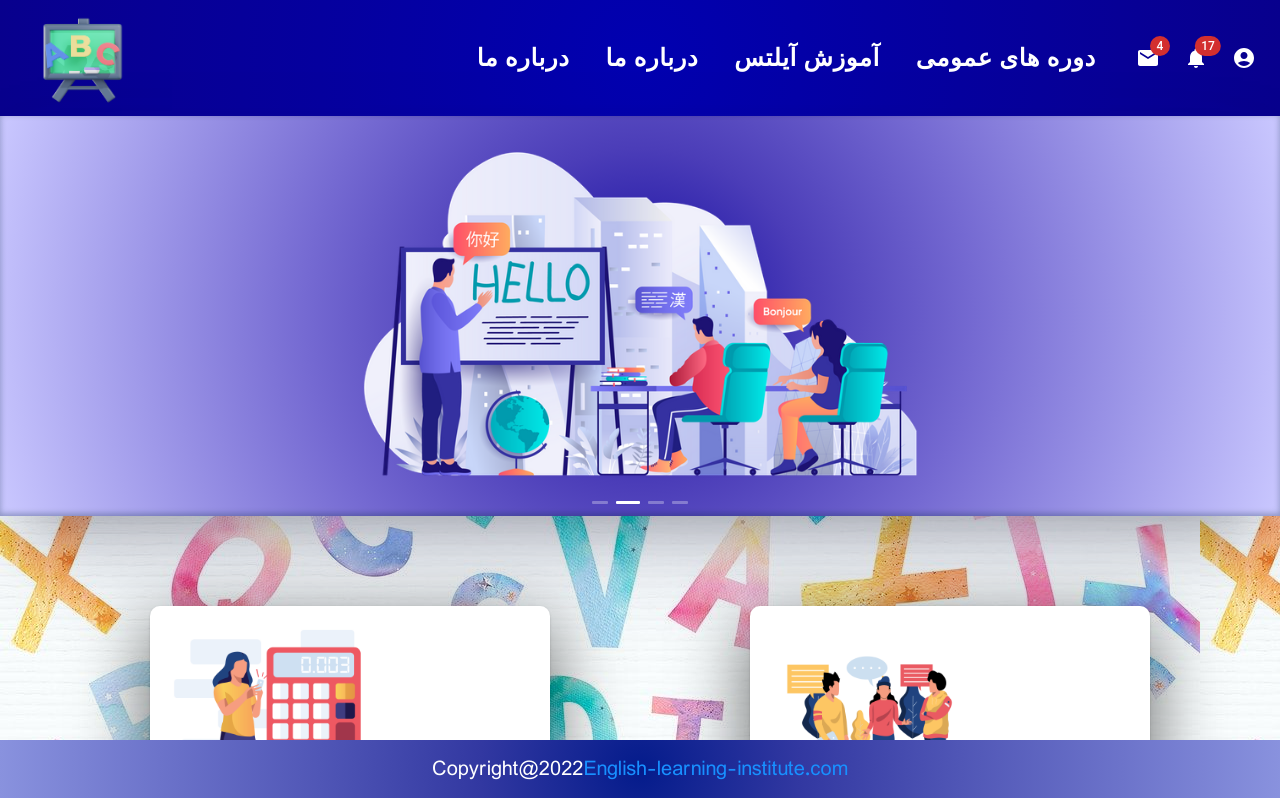
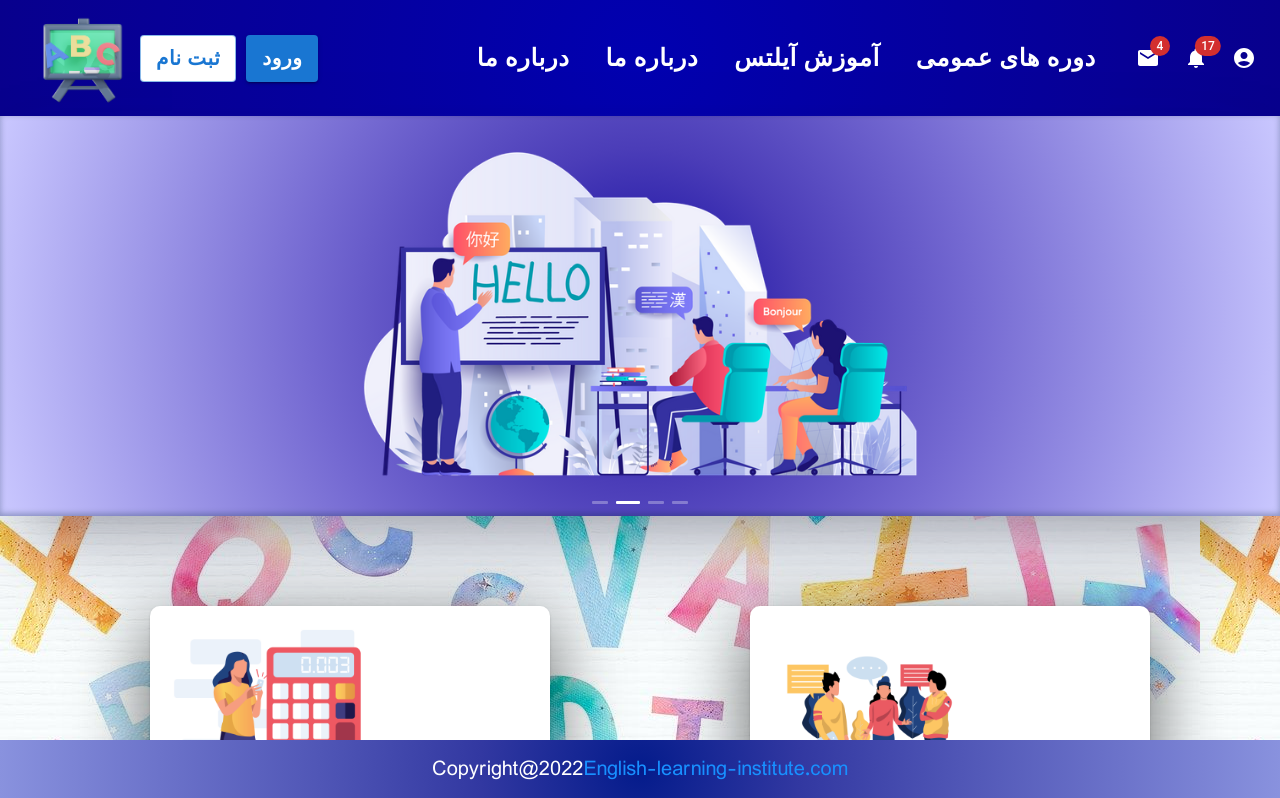
Before and after one commit to Hooman1994/english-learning-institute, a React (Create React App) app: page / in a window 1280 px wide. Shown: the top 798 px of the page. Built offline with nearby package versions, Linux system fonts and the light colour scheme.

Commit message:
froms added

```diff
--- /dev/null
+++ b/src/components/Form/Form.js
@@ -0,0 +1,46 @@
+import * as React from 'react';
+import Box from '@mui/material/Box';
+import Button from '@mui/material/Button';
+import Typography from '@mui/material/Typography';
+import Modal from '@mui/material/Modal';
+
+const style = {
+  position: 'absolute',
+  top: '50%',
+  left: '50%',
+  transform: 'translate(-50%, -50%)',
+  width: 600,
+  height: 700,
+  borderRadius: "10px",
+  bgcolor: 'background.paper',
+  border: '2px solid #000',
+  boxShadow: 24,
+  p: 4,
+};
+
+export default function Forms(props) {
+  const [open, setOpen] = React.useState(false);
+  const handleOpen = () => setOpen(true);
+  const handleClose = () => setOpen(false);
+
+  return (
+    <div>
+      <Button onClick={handleOpen} style={props.style} variant={props.variant}>{props.buttonTitle}</Button>
+      <Modal
+        open={open}
+        onClose={handleClose}
+        aria-labelledby="modal-modal-title"
+        aria-describedby="modal-modal-description"
+      >
+        <Box sx={style}>
+          <Typography id="modal-modal-title" variant="h6" component="h2">
+            Text in a modal
+          </Typography>
+          <Typography id="modal-modal-description" sx={{ mt: 2 }}>
+            Duis mollis, est non commodo luctus, nisi erat porttitor ligula.
+          </Typography>
+        </Box>
+      </Modal>
+    </div>
+  );
+}
--- a/src/components/Layout/Navbar.js
+++ b/src/components/Layout/Navbar.js
@@ -17,6 +17,8 @@ import MoreIcon from "@mui/icons-material/MoreVert";
 import Image from "../../assets/images/main-logo.webp";
 import FadeMenu from "../MenuItems/MenuItem";
 import { menuItems } from "../../utility/data";
+import { Button } from "@mui/material";
+import Form from "../Form/Form";
 
 const Search = styled("div")(({ theme }) => ({
   position: "relative",
@@ -172,6 +174,27 @@ export default function PrimarySearchAppBar() {
               alt="Logo"
             ></img>
           </IconButton>
+          <Form
+            buttonTitle="ثبت نام"
+            variant="outlined"
+            size="large"
+            style={{
+              marginRight: "10px",
+              backgroundColor: "white",
+              fontSize: "20px",
+              fontWeight: "bold",
+            }}
+          />
+          <Form
+            buttonTitle="ورود"
+            variant="contained"
+            size="large"
+            style={{
+              marginRight: "10px",
+              fontSize: "20px",
+              fontWeight: "bold",
+            }}
+          />
           <Typography
             variant="h6"
             noWrap
```
